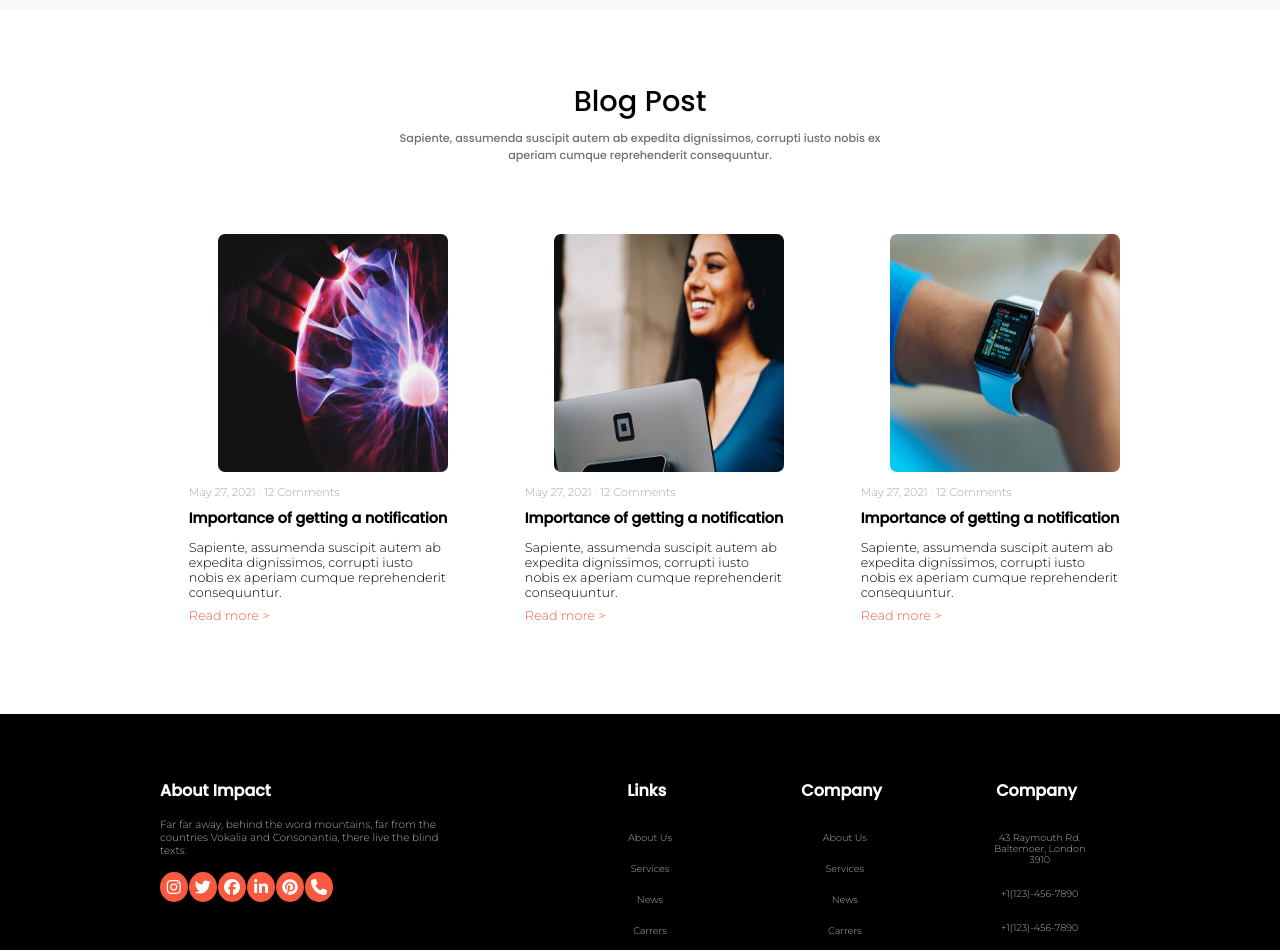
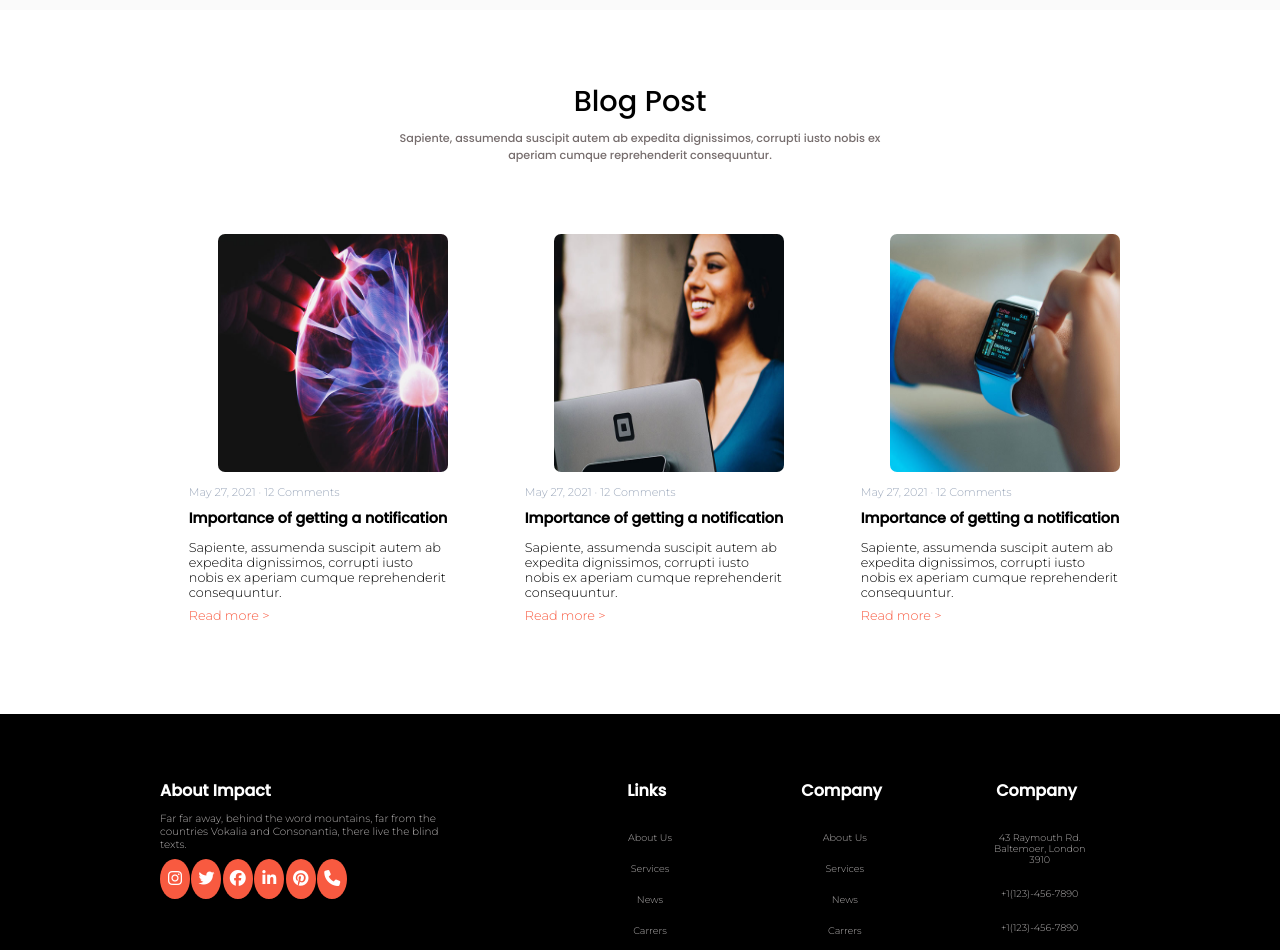
Before and after one commit to AmiTnk310/Impact, a React (Create React App) app: page / in a window 1280 px wide. Shown: the part 3152-4102 px from the top of the page. Built offline with nearby package versions, Linux system fonts and the light colour scheme; some icons are missing; a web font is replaced by a local one.

Commit message:
height changes in footer icons

```diff
--- a/src/Components/Footer/Footer.css
+++ b/src/Components/Footer/Footer.css
@@ -60,8 +60,8 @@
 
  }
  .social-links{
-    width: 60%;
-    height: 30%;
+    width: 65%;
+    height: 40%;
     font-weight: bold;
     /* background-color: rgb(65, 51, 49); */
     display: flex;
```
